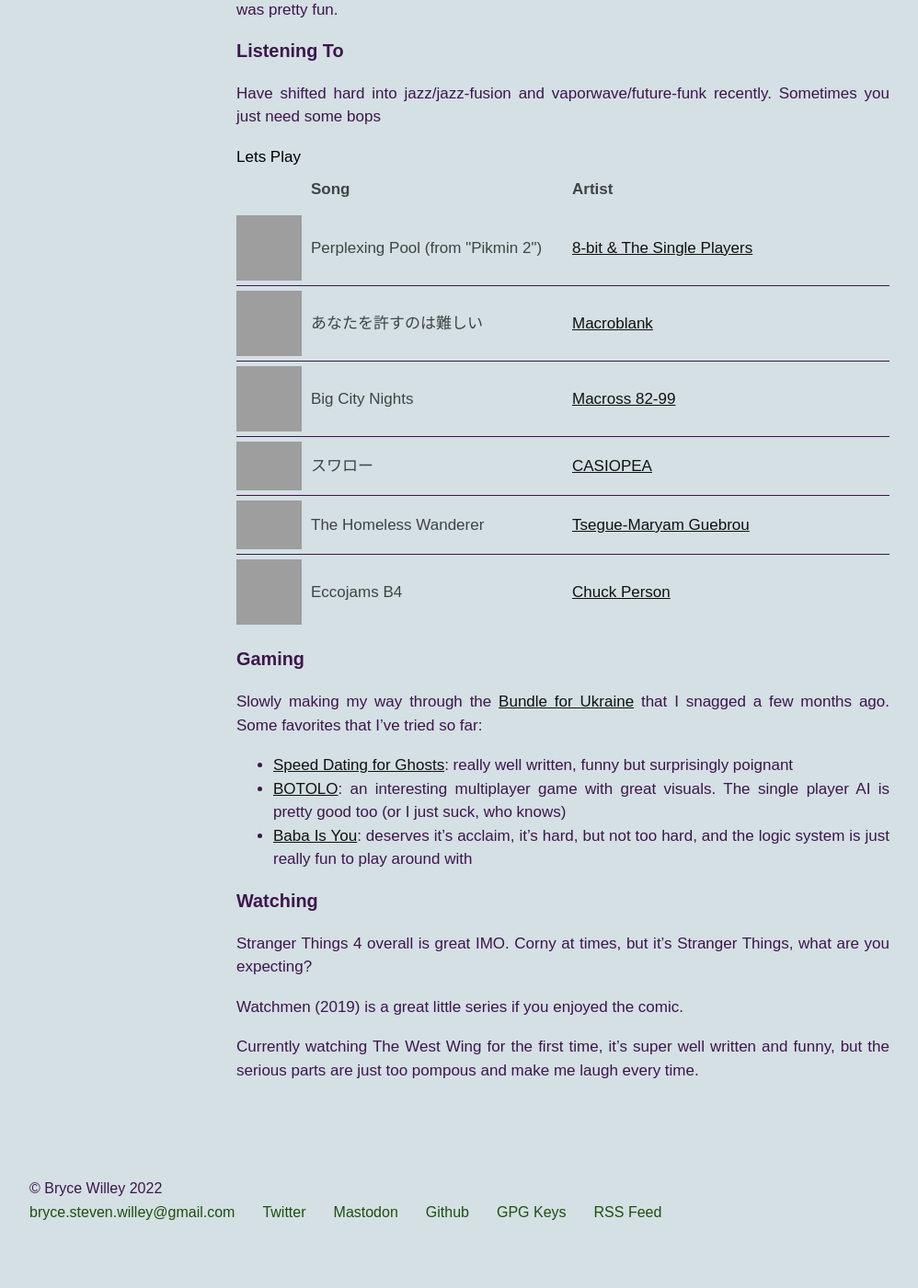
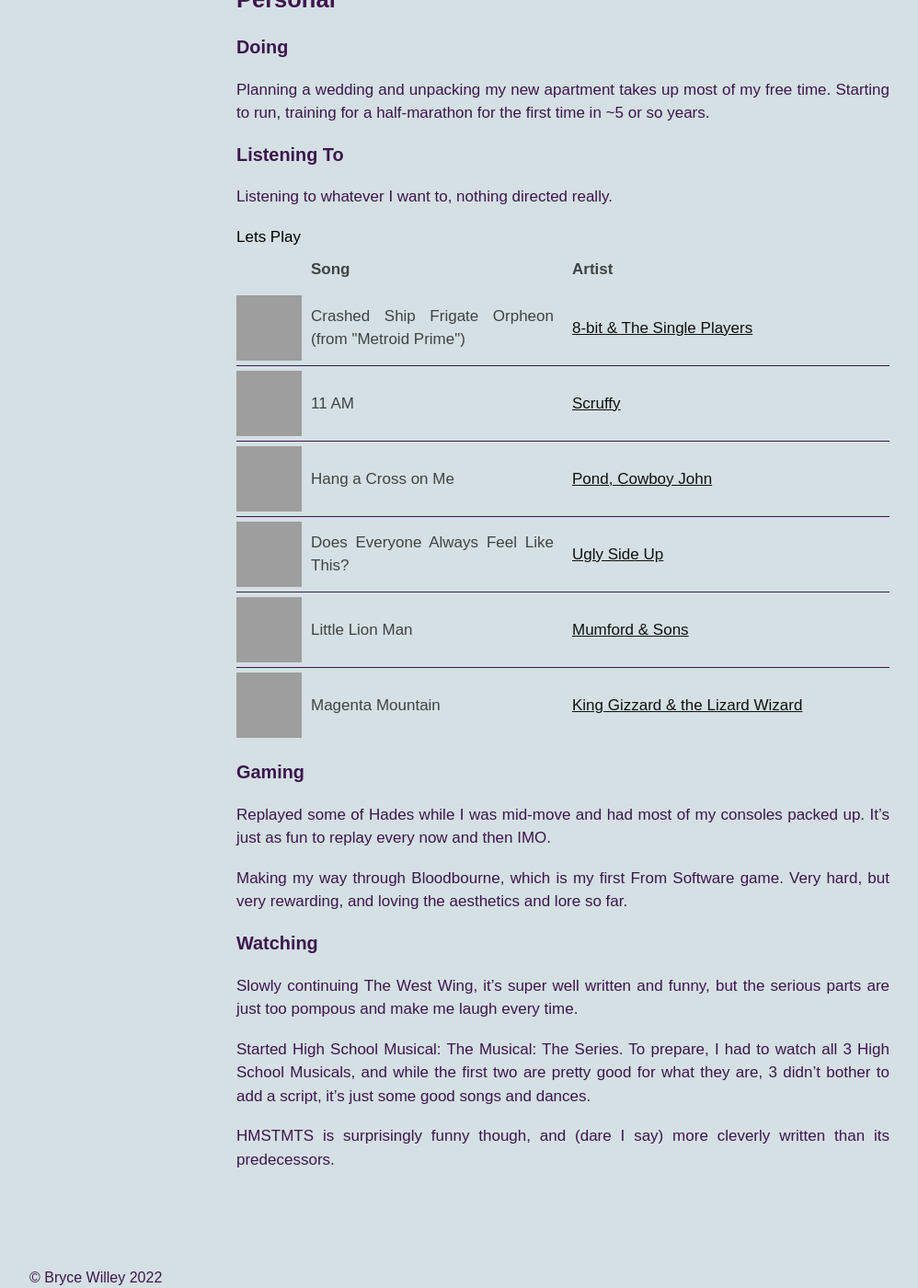
Before and after one commit to BryceStevenWilley/BryceStevenWilley.github.io, a Jekyll site: the page built from _pages/3-now.md, in a window 1280 px wide and 1400 px high, scrolled down 1506 px, cut to the strip 0-1400 px from the top of the window. Shown: the whole strip at 92% size, without its empty margins (28-1026 px from the left). Built offline with Jekyll 4.4.1, drawn with Linux system fonts in a browser that asks for light colours; before the commit the page ends 2832 px from its top, so only the background shows below that; some of the changed text lies outside the part shown; grey boxes are pictures that could not be loaded.

Commit message:
September /now update

```diff
--- a/_pages/3-now.md
+++ b/_pages/3-now.md
@@ -12,15 +12,20 @@
 Inspired by [Derek Sivers](https://sive.rs/nowff).
 Trying to keep it updated at least monthly.
 
-Last updated July 7th, 2022.
+Last updated September 19th, 2022.
 
 ## Professional
 
 ### Work Stuff
 
 Still at [Suffolk Law School's Legal Innovation and Technology (LIT) Lab](https://suffolklitlab.org/), working on court form software.
-My main focus right now is to get our [efile-proxy](https://github.com/SuffolkLITLab/EfileProxyServer) (and corresponding [docassemble library](https://github.com/SuffolkLITLab/docassemble-EFSPIntegration)) ready for a 1.0 release. At this point it just means getting access to the production court software, so I'm polishing all that I can while we wait for that. It also means trying to get an API that makes sense in docassemble, a thing that I'm
-finding a bit difficult to do well.
+I'm pushing hard to make three user-facing [guided legal forms](https://suffolklitlab.org/docassemble-AssemblyLine-documentation/docs/#our-work) e-fileable:
+* an [Appearance form in Illinois](https://github.com/SuffolkLITLab/docassemble-AppearanceEfile), working with [Illinois Legal Aid Online](https://www.illinoislegalaid.org/),
+* a [Motion to Stay Eviction](https://github.com/SuffolkLITLab/docassemble-MotionToStayEviction/tree/new_efiling) for the Massachusetts Appeals Court, and
+* the Massachusetts [Affidavit of Indigency Supplement](https://github.com/SuffolkLITLab/docassemble-AffidavitOfIndigencySupplement/pull/46)
+  * this form also has me working a lot with our [income question library](https://github.com/SuffolkLITLab/docassemble-ALToolbox/blob/main/docassemble/ALToolbox/al_income.py), improving our API and reusable questions there
+
+There's nothing between us and the release, so I'm trying to make sure these webapps are polished and [helpful to users](https://suffolklitlab.org/legal-tech-class/docs/legal-tech-overview/maturity-model/#quick-summary) before they get put out into the real world.
 
 Trying to find time to start implementing our "LIT Styler" tool, which will put into effect a lot of thinking I've already done about form "completion ease" and readability.
 
@@ -56,12 +61,12 @@
 
 ### Doing
 
-Planning a wedding and getting ready to move apartments takes up most of my free time. Took a week long vacation that was just vacation, not
-traveling to see family or anything, and it was pretty fun.
+Planning a wedding and unpacking my new apartment takes up most of my free time. Starting to run, training for
+a half-marathon for the first time in ~5 or so years.
 
 ### Listening To
 
-Have shifted hard into jazz/jazz-fusion and vaporwave/future-funk recently. Sometimes you just need some bops
+Listening to whatever I want to, nothing directed really.
 
 [//]: steps for gathering: next time, just copy the album links (ctrl-shift-right click to inspect) and type info directly, lolW
 
@@ -76,51 +81,49 @@
   <tbody>
     <tr>Lets Play
       <td><img src="https://f4.bcbits.com/img/a1046494527_7.jpg" alt="The album cover for 8-bit & The Single Player's " height="71" width="71"></td>
-      <td>Perplexing Pool (from "Pikmin 2")</td>
-      <td><a href="https://8bitmt.bandcamp.com/track/perplexing-pool-from-pikmin-2">8-bit & The Single Players</a></td>
+      <td>Crashed Ship Frigate Orpheon (from "Metroid Prime")</td>
+      <td><a href="https://8bitmt.bandcamp.com/track/crashed-ship-frigate-orpheon-from-metroid-prime">8-bit & The Single Players</a></td>
     </tr>
     <tr>
-      <td><img src="https://f4.bcbits.com/img/a1957926096_7.jpg" alt="The album cover for Macroblank's 痛みの永遠" height="71" width="71"></td>
-      <td>あなたを許すのは難しい</td>
-      <td><a href="https://macroblank.bandcamp.com/track/--302">Macroblank</a></td>
+      <td><img src="https://f4.bcbits.com/img/a2759567734_16.jpg" alt="The album cover for Scruffy's Animal Crossing: Taking Root" height="71" width="71"></td>
+      <td>11 AM</td>
+      <td><a href="https://scruffymusic.bandcamp.com/track/11-am">Scruffy</a></td>
     </tr>
     <tr>
-      <td><img src="https://f4.bcbits.com/img/a4170428978_16.jpg" alt="The album cover for Neoncity Records' Neoncity Cruise" height="71" width="71"></td>
-      <td>Big City Nights</td>
-      <td><a href="https://neoncityrecords.bandcamp.com/track/macross-82-99-big-city-nights">Macross 82-99</a></td>
+      <td><img src="https://i.scdn.co/image/ab67616d00001e02ae2b34857b6576ed82dcb1b8" alt="The album cover for Pond's 9 (Deluxe Edition)" height="71" width="71"></td>
+      <td>Hang a Cross on Me</td>
+      <td><a href="https://open.spotify.com/album/1OPNyMf1xQGDLE1PEwdkgs">Pond, Cowboy John</a></td>
     </tr>
     <tr>
-      <td><img src="https://i.scdn.co/image/ab67616d00004851648478cb25e3e302454e40e1" alt="Album cover for CASIOPEA's CASIOPEA"></td>
-      <td>スワロー</td>
-      <td><a href="https://open.spotify.com/artist/0lRXEutklZUeNdWIJA1NI0">CASIOPEA</a></td>
+      <td><img src="https://i.scdn.co/image/ab67616d00001e028364d54057a38c8a10a95a57" alt="Ugly Side Up's This is a Robbery" height="71" width="71"></td>
+      <td>Does Everyone Always Feel Like This?</td>
+      <td><a href="https://open.spotify.com/album/3UtNxdx6R4pd75O5XjRF0f">Ugly Side Up</a></td>
     </tr>
     <tr>
-      <td><img src="https://i.scdn.co/image/ab67616d0000485153d13c60cbf8496025e414e8" alt="The album cover for the Tsegue-Maryam Guebrou's Ethiopiques, vol. 21: Emahoy (Piano Solo)"></td>
-      <td>The Homeless Wanderer</td>
-      <td><a href="https://open.spotify.com/album/4OYhJgrDTR74Yo4SE8Exdk">Tsegue-Maryam Guebrou</a></td>
+      <td><img src="https://i.scdn.co/image/ab67616d000048516d0a13a643d83342430c07da" alt="The album cover for the Mumford & Sons' Sigh No More" height="71" width="71"></td>
+      <td>Little Lion Man</td>
+      <td><a href="https://open.spotify.com/album/6w5W6ZGTvDsppKUOiGMuMo">Mumford & Sons</a></td>
     </tr>
     <tr>
-      <td><img src="https://www.sputnikmusic.com/images/albums/144523.jpg" alt="Album cover for Chuck Person's Eccojams Vol. 1" height="71" width="71"></td>
-      <td>Eccojams B4</td>
-      <td><a href="https://www.youtube.com/watch?v=unN7QvSWSTo&t=2613s">Chuck Person</a></td>
+      <td><img src="https://i.scdn.co/image/ab67616d0000485180c6db47e75d58e25b72f2ca" alt="Album cover for King Gizzard & the Lizzard Wizard's Omnium Gatherum" height="71" width="71"></td>
+      <td>Magenta Mountain</td>
+      <td><a href="https://open.spotify.com/album/4tuqA7qbVsPukqsYPPrcF7">King Gizzard & the Lizard Wizard</a></td>
     </tr>
   </tbody>
 </table>
 
 ### Gaming
 
-Slowly making my way through the [Bundle for Ukraine](https://itch.io/b/1316/bundle-for-ukraine) that I snagged a few months ago.
-Some favorites that I've tried so far:
+Replayed some of Hades while I was mid-move and had most of my consoles packed up. It's just as fun to replay every now and then IMO.
 
-* [Speed Dating for Ghosts](https://copychaser.itch.io/speeddatingforghosts): really well written, funny but surprisingly poignant
-* [BOTOLO](https://auren-snyder.itch.io/botolo): an interesting multiplayer game with great visuals. The single player AI is pretty good too (or I just suck, who knows)
-* [Baba Is You](https://hempuli.itch.io/baba): deserves it's acclaim, it's hard, but not too hard, and the logic system is just really fun to play around with
+Making my way through Bloodbourne, which is my first From Software game. Very hard, but very rewarding, and loving the aesthetics and lore so far.
 
 ### Watching
 
-Stranger Things 4 overall is great IMO. Corny at times, but it's Stranger Things, what are you expecting?
+Slowly continuing The West Wing, it's super well written and funny, but the serious parts are just
+too pompous and make me laugh every time.
 
-Watchmen (2019) is a great little series if you enjoyed the comic.
+Started High School Musical: The Musical: The Series. To prepare, I had to watch all 3 High School Musicals, and while the first two are
+pretty good for what they are, 3 didn't bother to add a script, it's just some good songs and dances.
 
-Currently watching The West Wing for the first time, it's super well written and funny, but the serious parts are just
-too pompous and make me laugh every time.
+HMSTMTS is surprisingly funny though, and (dare I say) more cleverly written than its predecessors.
```
